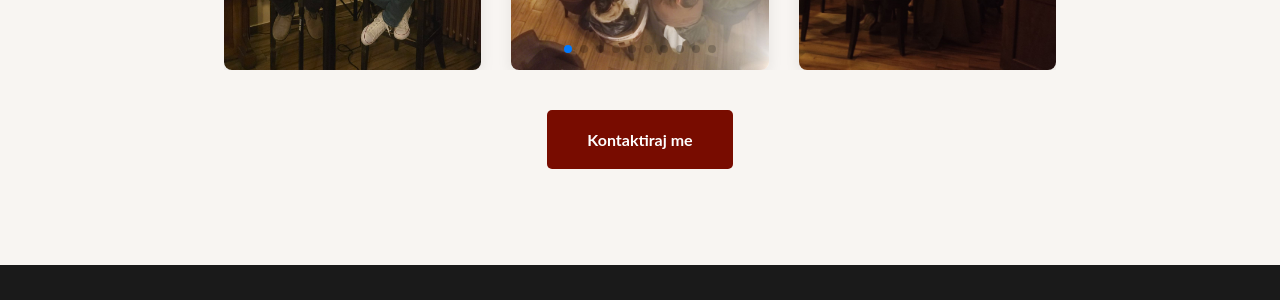
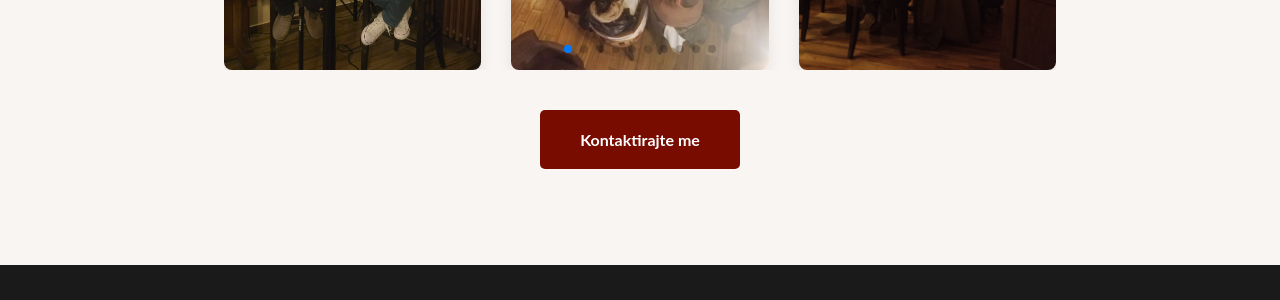
Before and after one commit to banovotz/banovotz.github.io, a Jekyll site: the page built from index.html, in a window 1280 px wide and 900 px high, scrolled down 5564 px. Shown: the part 345-645 px from the top of the window. Built offline with Jekyll 4.4.1, drawn with Linux system fonts in a browser that asks for light colours; grey boxes are pictures that could not be loaded.

Commit message:
Fixed links and typos

```diff
--- a/_includes/head.html
+++ b/_includes/head.html
@@ -49,7 +52,7 @@
 <!-- Navigation Bar -->
 <header class="main-header">
   <div class="container main-nav">
-    <a href="{{ '/# ' | relative_url }}" class="logo">Davor Banović</a>
+    <a href="{{ '/#' | relative_url }}" class="logo">Davor Banović</a>
     <ul>
       <li><a href="{{ '/#books' | relative_url }}">Knjige</a></li>
       <li><a href="{{ '/#translations' | relative_url }}">Prijevodi</a></li>
--- a/index.html
+++ b/index.html
@@ -186,7 +186,7 @@
 
     <!-- CTA -->
     <div class="load-more-container">
-         <a href="#contact" class="btn-hot">Kontaktiraj me</a> </div>
+         <a href="#contact" class="btn-hot">Kontaktirajte me</a> </div>
 </section>
 
 
```
Also changed, not shown: other parts of _includes/head.html (+3 -0 lines).
